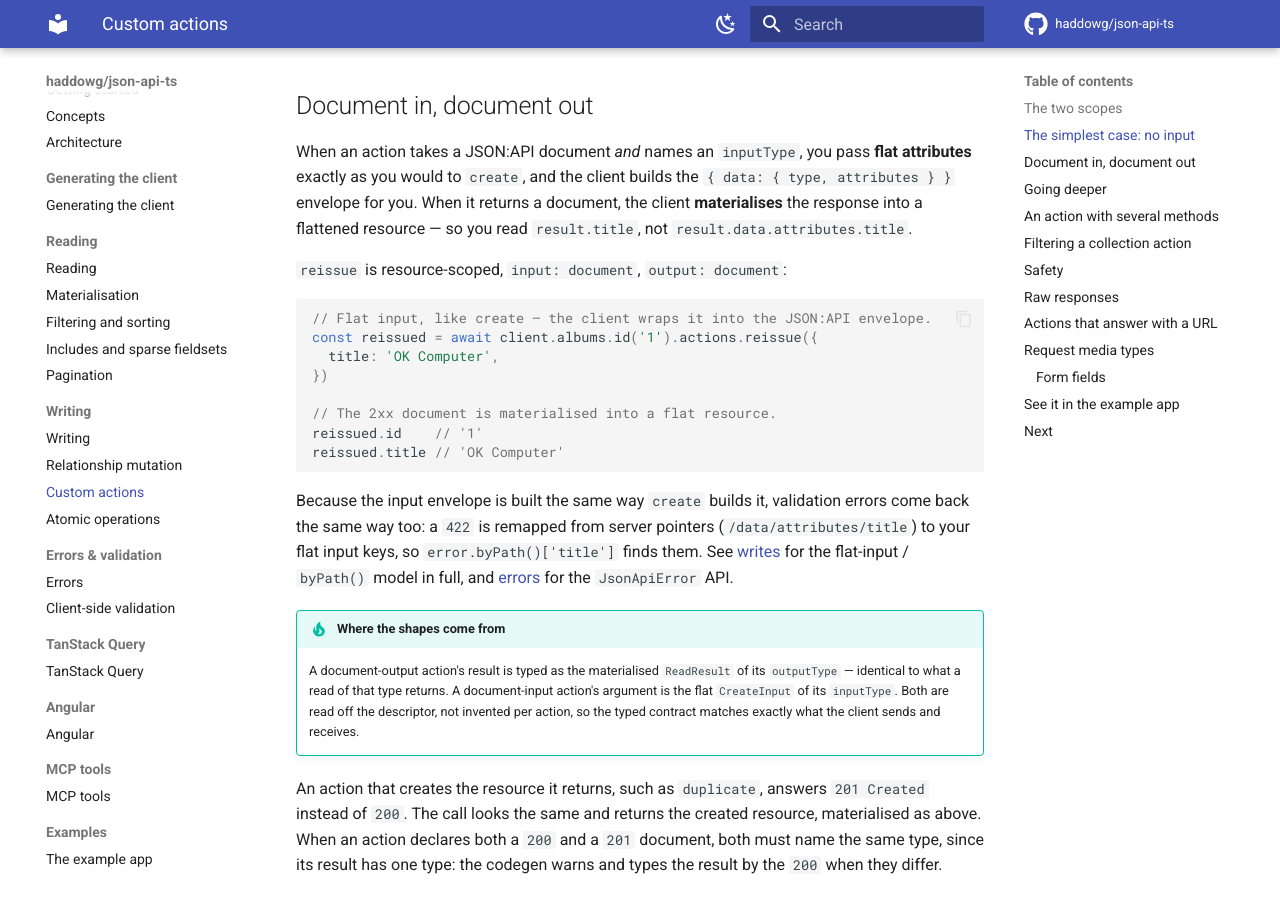
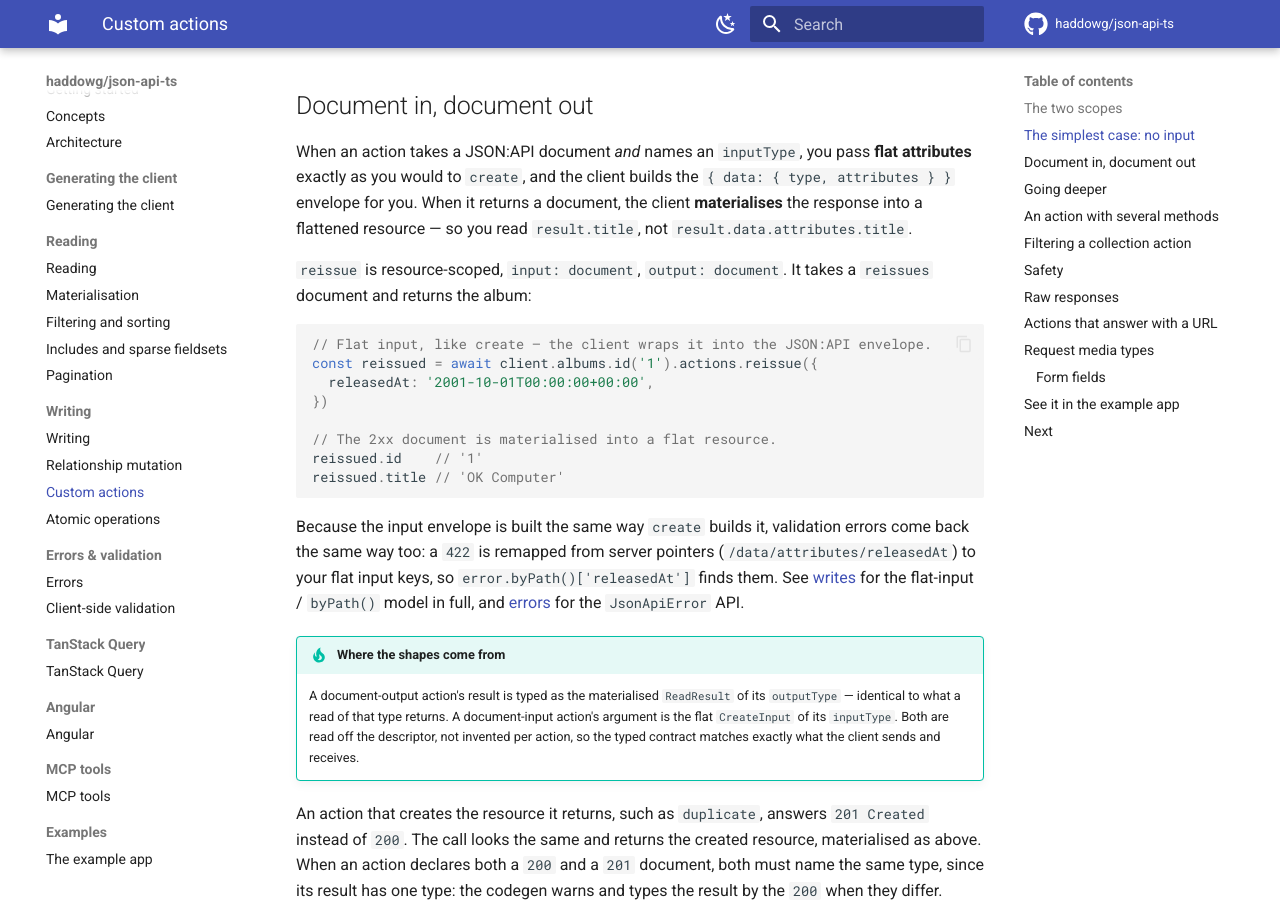
Before and after one commit to haddowg/json-api-ts, an MkDocs documentation site: the page built from docs/custom-actions.md, in a window 1280 px wide and 900 px high, scrolled down 1094 px. Built offline with MkDocs 1.6.1 and Material for MkDocs 9.7.7, drawn with Linux system fonts in a browser that asks for light colours; comment, search, counter and statistics services are not loaded.

Commit message:
docs: show the reissue action taking a reissues input
The music catalog's reissue action now takes a reissues document with a releasedAt and returns the album. The custom actions guide and the client README showed it taking an album title.

````diff
--- a/docs/custom-actions.md
+++ b/docs/custom-actions.md
@@ -36,12 +36,12 @@ A meta-output action has no resource to materialise, so the client returns the r
 
 When an action takes a JSON:API document *and* names an `inputType`, you pass **flat attributes** exactly as you would to `create`, and the client builds the `{ data: { type, attributes } }` envelope for you. When it returns a document, the client **materialises** the response into a flattened resource — so you read `result.title`, not `result.data.attributes.title`.
 
-`reissue` is resource-scoped, `input: document`, `output: document`:
+`reissue` is resource-scoped, `input: document`, `output: document`. It takes a `reissues` document and returns the album:
 
 ```ts
 // Flat input, like create — the client wraps it into the JSON:API envelope.
 const reissued = await client.albums.id('1').actions.reissue({
-  title: 'OK Computer',
+  releasedAt: '2001-10-01T00:00:00+00:00',
 })
 
 // The 2xx document is materialised into a flat resource.
@@ -49,7 +49,7 @@ reissued.id    // '1'
 reissued.title // 'OK Computer'
 ```
 
-Because the input envelope is built the same way `create` builds it, validation errors come back the same way too: a `422` is remapped from server pointers (`/data/attributes/title`) to your flat input keys, so `error.byPath()['title']` finds them. See [writes](writes.md) for the flat-input / `byPath()` model in full, and [errors](errors.md) for the `JsonApiError` API.
+Because the input envelope is built the same way `create` builds it, validation errors come back the same way too: a `422` is remapped from server pointers (`/data/attributes/releasedAt`) to your flat input keys, so `error.byPath()['releasedAt']` finds them. See [writes](writes.md) for the flat-input / `byPath()` model in full, and [errors](errors.md) for the `JsonApiError` API.
 
 !!! tip "Where the shapes come from"
     A document-output action's result is typed as the materialised `ReadResult` of its `outputType` — identical to what a read of that type returns. A document-input action's argument is the flat `CreateInput` of its `inputType`. Both are read off the descriptor, not invented per action, so the typed contract matches exactly what the client sends and receives.
````
Also changed, not shown: packages/client/README.md (+1 -1 lines).
